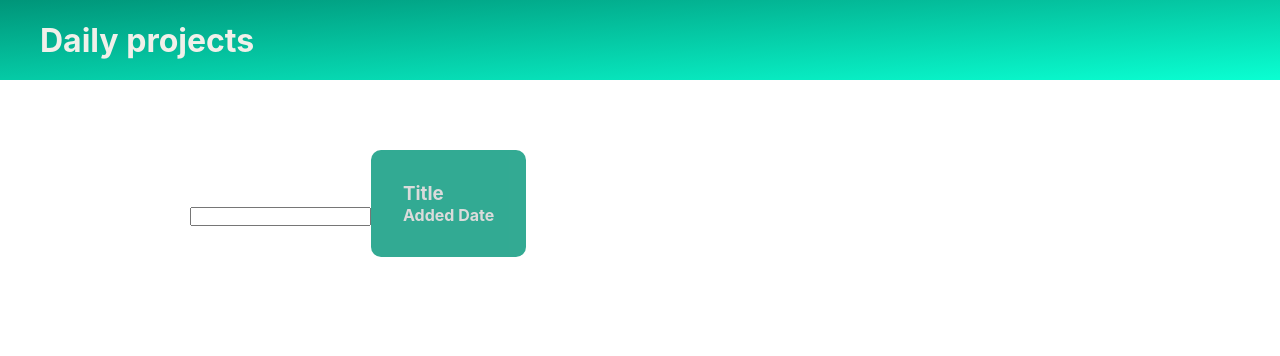
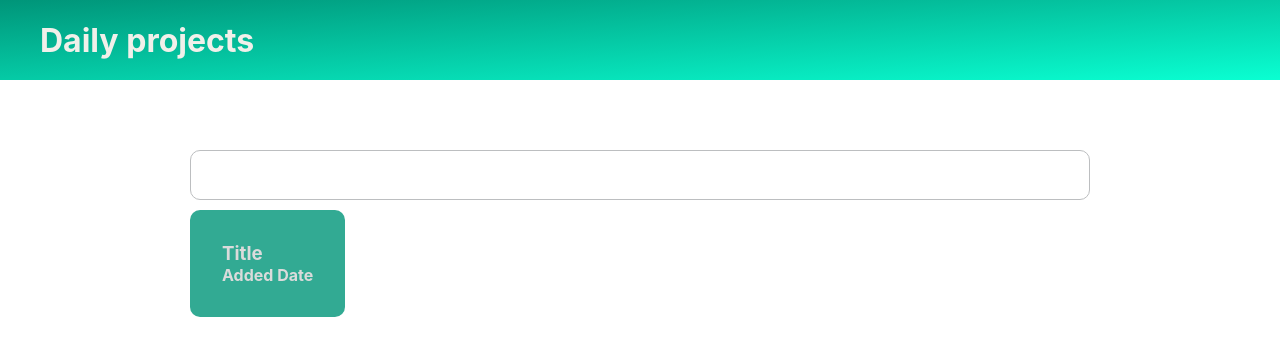
Before and after one commit to R3laxation/Test-Todo, a React (Create React App) app: page / in a window 1280 px wide. Shown: the top 356 px of the page. Built offline with nearby package versions, Linux system fonts and the light colour scheme.

Commit message:
Added Button types

```diff
--- a/src/pages/projects/Projects.tsx
+++ b/src/pages/projects/Projects.tsx
@@ -1,11 +1,12 @@
 import React from 'react';
 import {Link} from "react-router-dom";
 import styles from './Projects.module.scss';
+import {Input} from "../../components/input/Input";
 
 export const Projects = () => {
     return (
             <div>
-                <input/>
+                <Input/>
                 <Link to={`/project/`} className={styles.project}>
                     <h3>Title</h3>
                     <h4>Added Date</h4>
```
Also changed, not shown: src/components/button/Button.tsx (added, +10 -0 lines), src/components/button/types.ts (added, +9 -0 lines).
